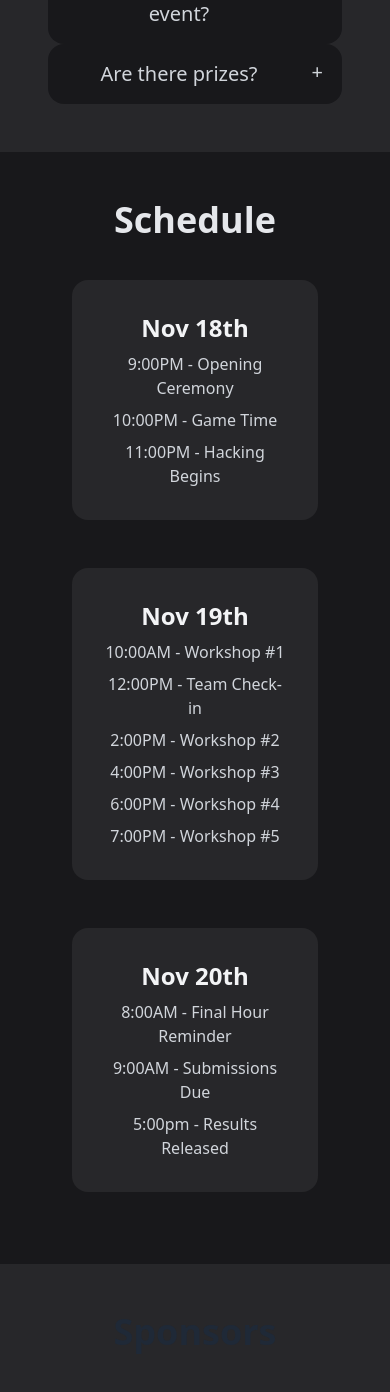
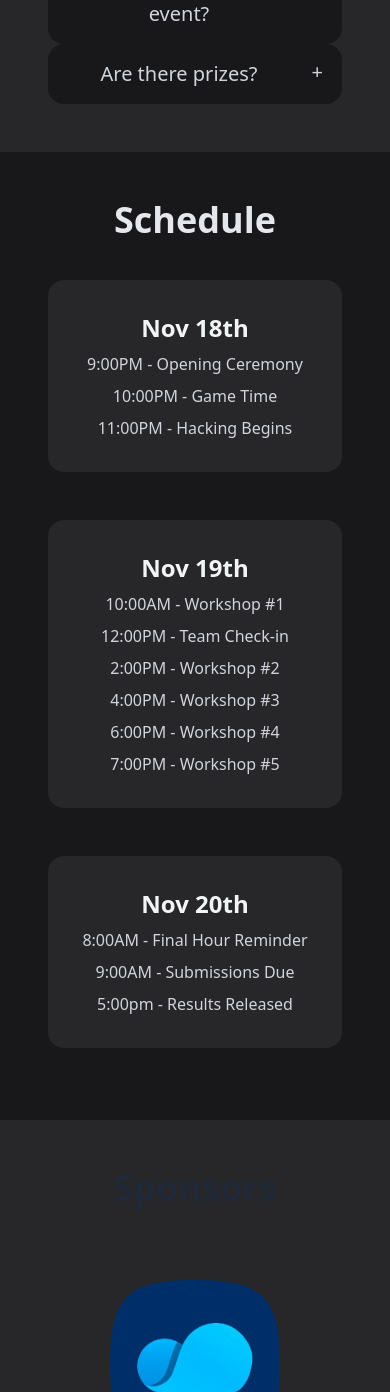
Before and after one commit to acciochris/lec-hacks, a Next.js app: page /lec-hacks/ in a window 390 px wide. Shown: the part 2455-3847 px from the top of the page. Built offline with nearby package versions, Linux system fonts and the light colour scheme.

Commit message:
Fix mobile style in Schedule

```diff
--- a/components/Schedule.tsx
+++ b/components/Schedule.tsx
@@ -5,7 +5,7 @@ const Schedule = () => {
         Schedule
       </h2>
       <div className="grid grid-cols-1 md:grid-cols-3 text-gray-300 justify-items-stretch">
-        <div className="card bg-zinc-800 m-6">
+        <div className="card bg-zinc-800 my-6 md:mx-6">
           <div className="card-body items-center text-center">
             <h3 className="card-title text-2xl text-gray-100">Nov 18th</h3>
             <p>9:00PM - Opening Ceremony</p>
@@ -13,7 +13,7 @@ const Schedule = () => {
             <p>11:00PM - Hacking Begins</p>
           </div>
         </div>
-        <div className="card bg-zinc-800 m-6">
+        <div className="card bg-zinc-800 my-6 md:mx-6">
           <div className="card-body items-center text-center">
             <h3 className="card-title text-2xl text-gray-100">Nov 19th</h3>
             <p>10:00AM - Workshop #1</p>
@@ -24,7 +24,7 @@ const Schedule = () => {
             <p>7:00PM - Workshop #5</p>
           </div>
         </div>
-        <div className="card bg-zinc-800 m-6">
+        <div className="card bg-zinc-800 my-6 md:mx-6">
           <div className="card-body items-center text-center">
             <h3 className="card-title text-2xl text-gray-100">Nov 20th</h3>
             <p>8:00AM - Final Hour Reminder</p>
```
